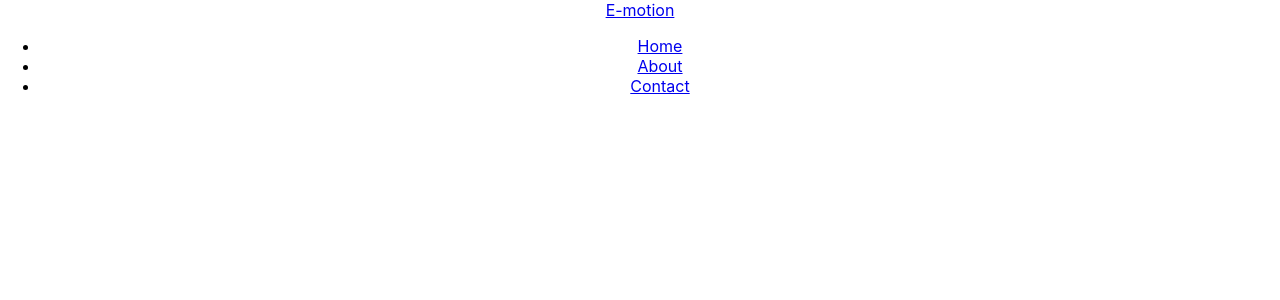
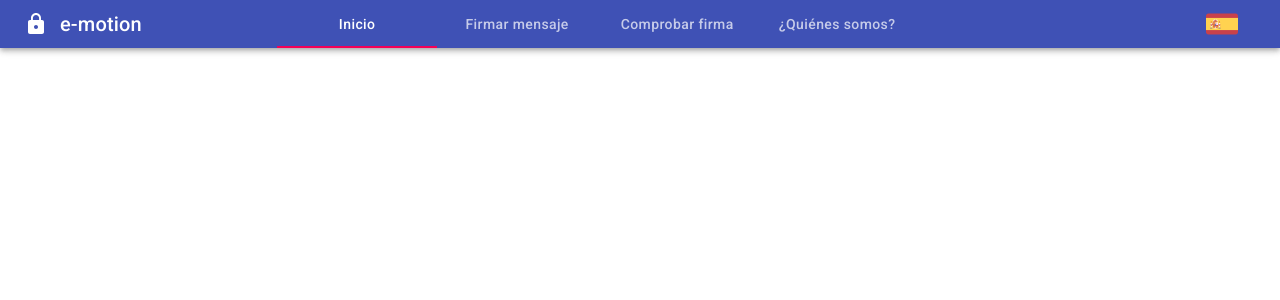
Before and after one commit to Team-e-motion/CMPE-GMV-2020, a React (Create React App) app: page / in a window 1280 px wide. Shown: the top 300 px of the page. Built offline with nearby package versions, Linux system fonts and the light colour scheme.

Commit message:
Added nav bar with flags and material ui style

```diff
--- a/public/index.html
+++ b/public/index.html
@@ -9,6 +9,14 @@
           name="description"
           content="This app allows you signing or validating the certificate of your document."
   />
+  <!--
+  Including Roboto font as some React libraries used as MaterialUI were designed based on this font style
+  https://fonts.google.com/specimen/Roboto
+  -->
+  <link rel="stylesheet" href="https://fonts.googleapis.com/css?family=Roboto:300,400,500,700&display=swap" />
+  <!-- Including MaterialUI icons sheet -->
+  <link rel="stylesheet" href="https://fonts.googleapis.com/icon?family=Material+Icons" />
+
   <link rel="apple-touch-icon" href="%PUBLIC_URL%/logo192.png" />
   <!--
     manifest.json provides metadata used when your web app is installed on a
@@ -24,7 +32,7 @@
     work correctly both with client-side routing and a non-root public URL.
     Learn how to configure a non-root public URL by running `npm run build`.
   -->
-  <title>E-motion Sign and Validate</title>
+  <title>E-motion GMV</title>
 </head>
 <body>
 <noscript>Habilita JavaScript para poder ejecutar esta aplicación.</noscript>
--- a/src/App.js
+++ b/src/App.js
@@ -1,22 +1,13 @@
-import {BrowserRouter, Route, Switch} from 'react-router-dom';
 import React, {Component} from 'react';
 import './App.css';
-import Contact from "./components/contact";
-import About from "./components/about";
 import NavBar from "./components/navbar";
 
 class App extends Component {
   render() {
     return (
-        <BrowserRouter>
           <div className="App">
             <NavBar />
-            <Switch>
-              <Route path="/about" component={About}/>
-              <Route path="/contact" component={Contact}/>
-            </Switch>
           </div>
-        </BrowserRouter>
     );
   }
 }
--- a/src/components/navbar/index.js
+++ b/src/components/navbar/index.js
@@ -1,25 +1,83 @@
 import React from "react";
-import {Link, NavLink, withRouter} from "react-router-dom";
+import AppBar from '@material-ui/core/AppBar';
+import IconButton from "@material-ui/core/IconButton";
+import Toolbar from "@material-ui/core/Toolbar";
+import Typography from "@material-ui/core/Typography";
+import Button from "@material-ui/core/Button";
+import LockIcon from '@material-ui/icons/Lock';
+import MenuItem from "@material-ui/core/MenuItem";
+import Menu from "@material-ui/core/Menu";
+import Tabs from "@material-ui/core/Tabs";
+import Tab from "@material-ui/core/Tab";
 
 const NavBar = () => {
+
+    const [anchorEl, setAnchorEl] = React.useState(null);
+    const [value, setValue] = React.useState(0);
+    const open = Boolean(anchorEl);
+
+    const handleMenu = (event) => {
+        setAnchorEl(event.currentTarget);
+    };
+
+    const handleClose = () => {
+        setAnchorEl(null);
+    };
+
     return (
-        <nav className="NavBar">
-            <Link className="appName" to="/">
-                E-motion
-            </Link>
-            <ul className="menu">
-                <li>
-                    <NavLink exact to="/">Home</NavLink>
-                </li>
-                <li>
-                    <NavLink to="/about">About</NavLink>
-                </li>
-                <li>
-                    <NavLink to="/contact">Contact</NavLink>
-                </li>
-            </ul>
-        </nav>
+        <AppBar position="static">
+            <Toolbar variant="dense">
+                <IconButton edge="start" color="inherit" aria-label="menu">
+                <LockIcon/>
+                </IconButton>
+                <Typography variant="h6" color="inherit">
+                    e-motion
+                </Typography>
+                <div style={{ display: 'flex',
+                    alignItems: 'center',
+                    justifyContent: 'center',
+                    margin: 'auto',}}>
+                            <Tabs
+                                onChange={(e, v) => setValue(v)}
+                                value={value}
+                                aria-label="Navigation Tabs"
+
+                            >
+                                <Tab label={"Inicio"} style={{ textTransform: 'none'}}  />
+                                <Tab label={"Firmar mensaje"} style={{ textTransform: 'none'}} />
+                                <Tab label={"Comprobar firma"} style={{ textTransform: 'none'}} />
+                                <Tab label={"¿Quiénes somos?"} style={{ textTransform: 'none'}} />
+                            </Tabs>
+                </div>
+                <div style={{  marginLeft: 'auto',}}>
+                    <Button
+                        aria-label="account of current user"
+                        aria-controls="menu-appbar"
+                        aria-haspopup="true"
+                        color="inherit"
+                    ><img src={process.env.PUBLIC_URL + '/icons/spain-flag.svg'} alt="Español" width="52" height="32" onClick={handleMenu} />
+                    </Button>
+                    <Menu
+                        id="menu-appbar"
+                        anchorEl={anchorEl}
+                        anchorOrigin={{
+                            vertical: 'top',
+                            horizontal: 'right',
+                        }}
+                        keepMounted
+                        transformOrigin={{
+                            vertical: 'top',
+                            horizontal: 'right',
+                        }}
+                        open={open}
+                        onClose={handleClose}
+                    >
+                        <MenuItem onClick={handleClose}>Español</MenuItem>
+                    </Menu>
+                </div>
+            </Toolbar>
+        </AppBar>
     );
 }
 
-export default withRouter(NavBar);
+export default NavBar;
```
Also changed, not shown: package.json (+6 -1 lines), public/icons/spain-flag.svg (added), 1 other file (tests, documents, lock files or other folders).
